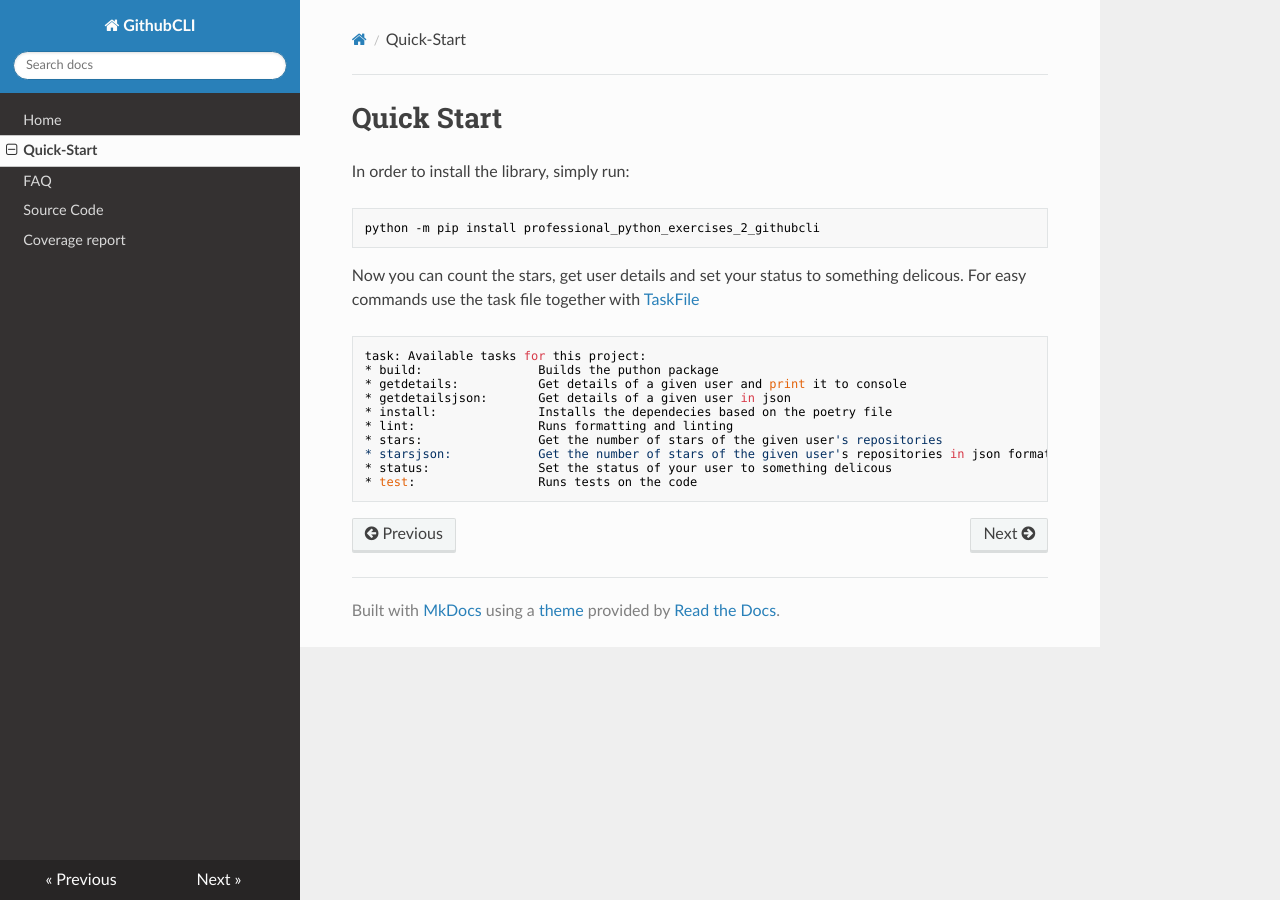
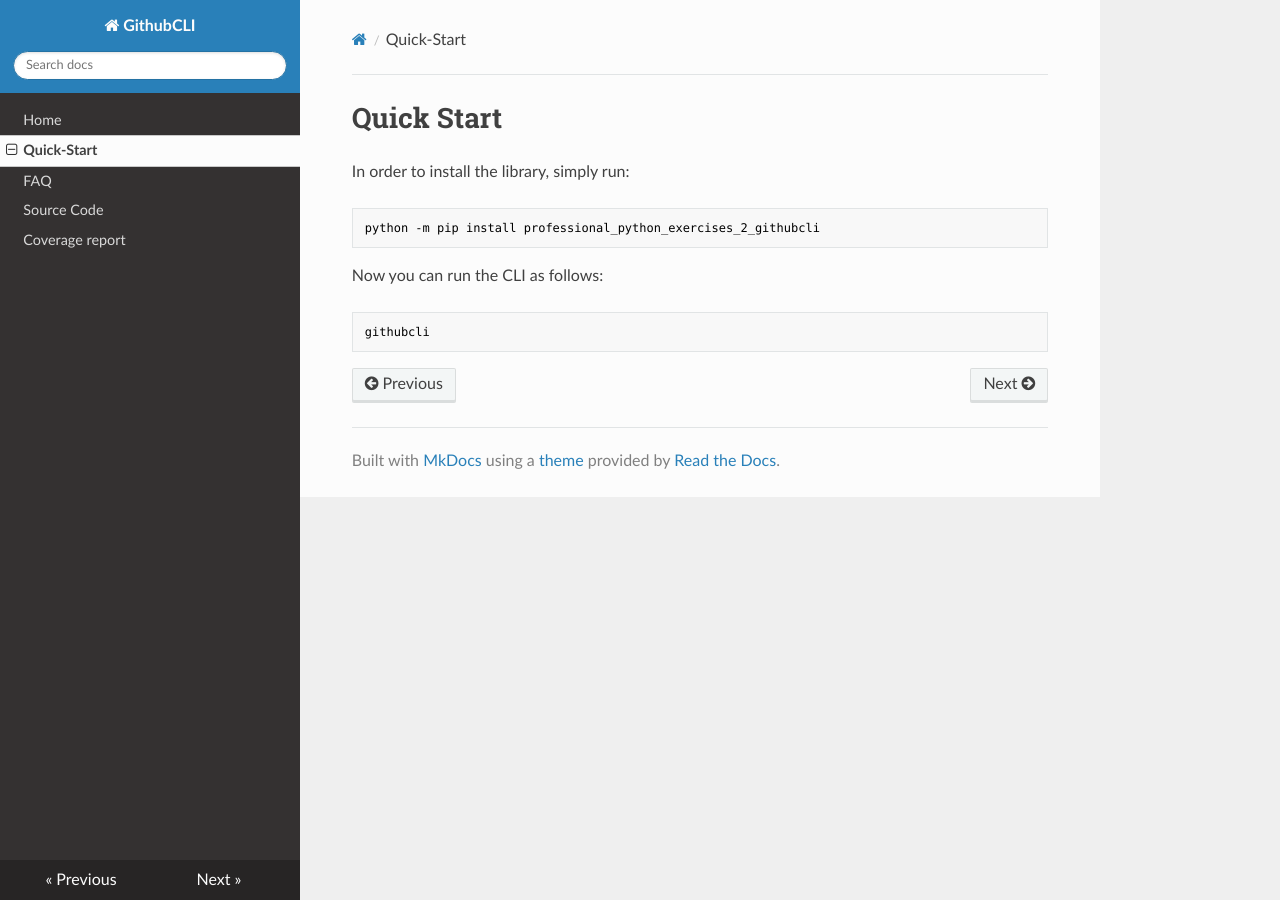
Before and after one commit to Tea-n-Tech/professional-python-exercises-3-API, an MkDocs documentation site: the page built from docs/quick_start.md, in a window 1280 px wide. Built offline with MkDocs 1.6.1, drawn with Linux system fonts in a browser that asks for light colours; nearby versions of some CDN libraries.

Commit message:
add changes

````diff
--- a/docs/quick_start.md
+++ b/docs/quick_start.md
@@ -6,19 +6,8 @@ In order to install the library, simply run:
 python -m pip install professional_python_exercises_2_githubcli
 ```
 
-Now you can count the stars, get user details and set your status to something delicous.
-For easy commands use the task file together with [TaskFile](https://taskfile.dev/)
-
+Now you can run the CLI as follows:
 
 ```bash
-task: Available tasks for this project:
-* build:                Builds the puthon package
-* getdetails:           Get details of a given user and print it to console
-* getdetailsjson:       Get details of a given user in json
-* install:              Installs the dependecies based on the poetry file
-* lint:                 Runs formatting and linting
-* stars:                Get the number of stars of the given user's repositories
-* starsjson:            Get the number of stars of the given user's repositories in json format
-* status:               Set the status of your user to something delicous
-* test:                 Runs tests on the code
+githubcli
 ```
````
Also changed, not shown: Taskfile.yml (+4 -30 lines), docs/faq.md (+6 -3 lines), docs/source_code.md (+1 -1 lines).
